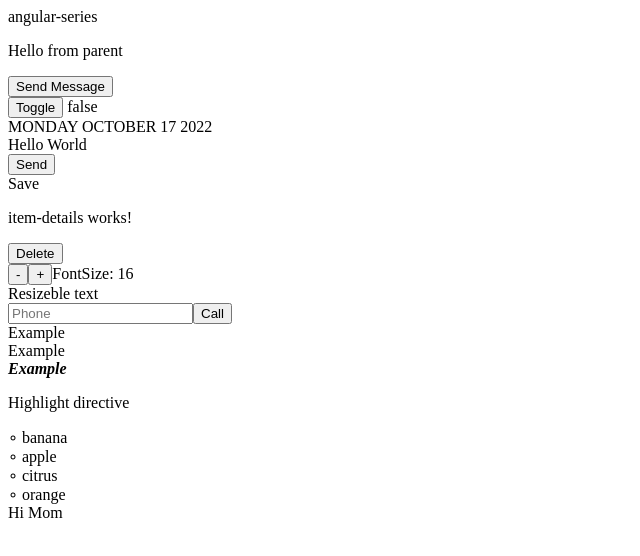
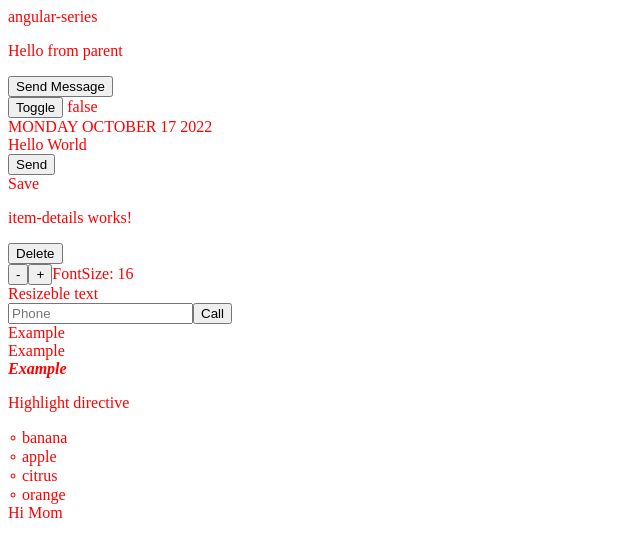
Before and after one commit to devkovmtl/ng-sandbox-series, an Angular app: page / in a window 1280 px wide. Shown: the top 556 px of the page, without its empty margins (0-640 px from the left). Built offline with nearby package versions, Linux system fonts and the light colour scheme.

Commit message:
Angular - Dependency Injection

```diff
--- a/src/app/app.component.ts
+++ b/src/app/app.component.ts
@@ -1,4 +1,11 @@
-import { Component, OnInit, OnDestroy } from '@angular/core';
+import {
+  Component,
+  OnInit,
+  OnDestroy,
+  Renderer2,
+  ElementRef,
+} from '@angular/core';
+import { LogService } from './log.service';
 
 @Component({
   selector: 'app-root',
@@ -7,14 +14,6 @@ import { Component, OnInit, OnDestroy } from '@angular/core';
 })
 export class AppComponent {
   // intervalSub: any;
-
-  ngOnInit(): void {
-    // this.intervalSub = setInterval(() => {
-    //   console.log('Hello form ngOnInit');
-    // }, 1000);
-    this.setCurrentClasses();
-    this.setCurrentStyle();
-  }
 
   // ngOnDestroy(): void {
   //   if (this.intervalSub) {
@@ -44,6 +43,22 @@ export class AppComponent {
   ];
 
   item = { name: 'Monika' };
+
+  constructor(
+    private logService: LogService,
+    private renderer: Renderer2,
+    private host: ElementRef
+  ) {}
+
+  ngOnInit(): void {
+    // this.intervalSub = setInterval(() => {
+    //   console.log('Hello form ngOnInit');
+    // }, 1000);
+    this.setCurrentClasses();
+    this.setCurrentStyle();
+    this.logService.logMessage('HEllo from service');
+    this.renderer.setStyle(this.host.nativeElement, 'color', 'red');
+  }
 
   toggleText(): void {
     this.showText = !this.showText;
--- a/src/app/app.module.ts
+++ b/src/app/app.module.ts
@@ -1,7 +1,11 @@
 import { NgModule } from '@angular/core';
 import { BrowserModule } from '@angular/platform-browser';
+import { FormsModule } from '@angular/forms';
 
 import { AppRoutingModule } from './app-routing.module';
+
+import { LogService } from './log.service';
+
 import { AppComponent } from './app.component';
 import { HelloWorldComponent } from './hello-world.component';
 import { ParentComponent } from './parent/parent.component';
@@ -23,7 +27,7 @@ import { HighlightDirective } from './highlight.directive';
     HighlightDirective,
   ],
   imports: [BrowserModule, AppRoutingModule],
-  providers: [],
+  providers: [LogService],
   bootstrap: [AppComponent],
 })
 export class AppModule {}
--- /dev/null
+++ b/src/app/log.service.ts
@@ -0,0 +1,10 @@
+import { Injectable } from '@angular/core';
+
+@Injectable({
+  providedIn: 'root',
+})
+export class LogService {
+  logMessage(msg: string): void {
+    console.log(msg);
+  }
+}
```
